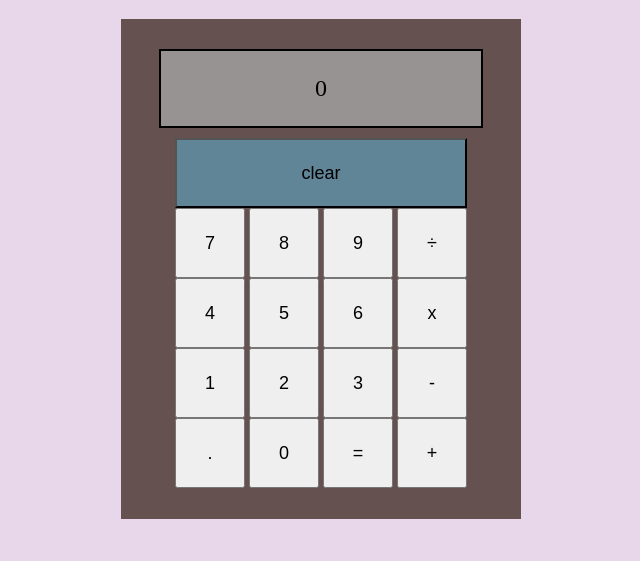
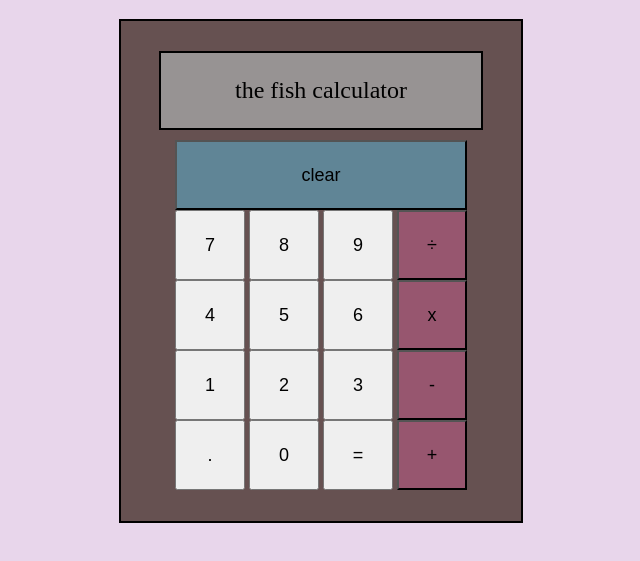
Before and after one commit to swordwarriors/calculator, a plain HTML site: page index.html in a window 1280 px wide. Shown: the part 69-630 px from the top of the page, without its empty margins (319-959 px from the left). Drawn offline with Linux system fonts and the light colour scheme.

Commit message:
added more style, also could probably use some error handling for edge cases

```diff
--- a/index.html
+++ b/index.html
@@ -12,7 +12,7 @@
     <h1>Calculator</h1>
     <div class="Calculator">
         <div id="display">
-            <p id ='dispText'> 0</p>
+            <p id ='dispText'> the fish calculator</p>
         </div>
         <div class="firstRow">
             <button id="clear">clear</button>
--- a/style.css
+++ b/style.css
@@ -18,6 +18,7 @@ h1{
     width: 400px;
     height: 500px;
     flex-wrap: wrap;
+    border: 2px solid black;
 }
 .firstRow{
     display: flex;
@@ -48,3 +49,6 @@ button{
     width: 80%;
     margin-bottom: 10px;
 }
+.operator{
+    background-color: #97566f;
+}
```
